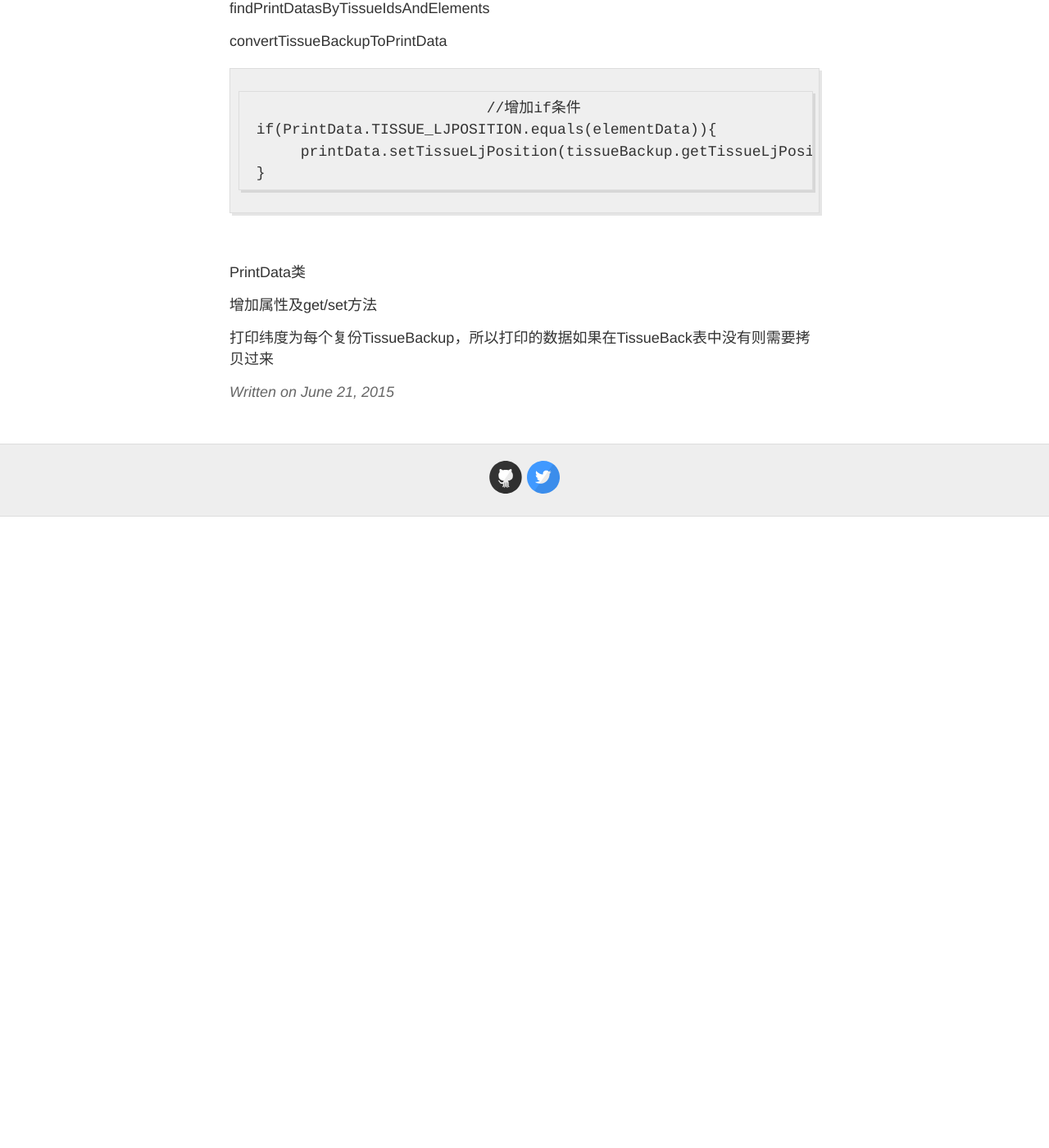
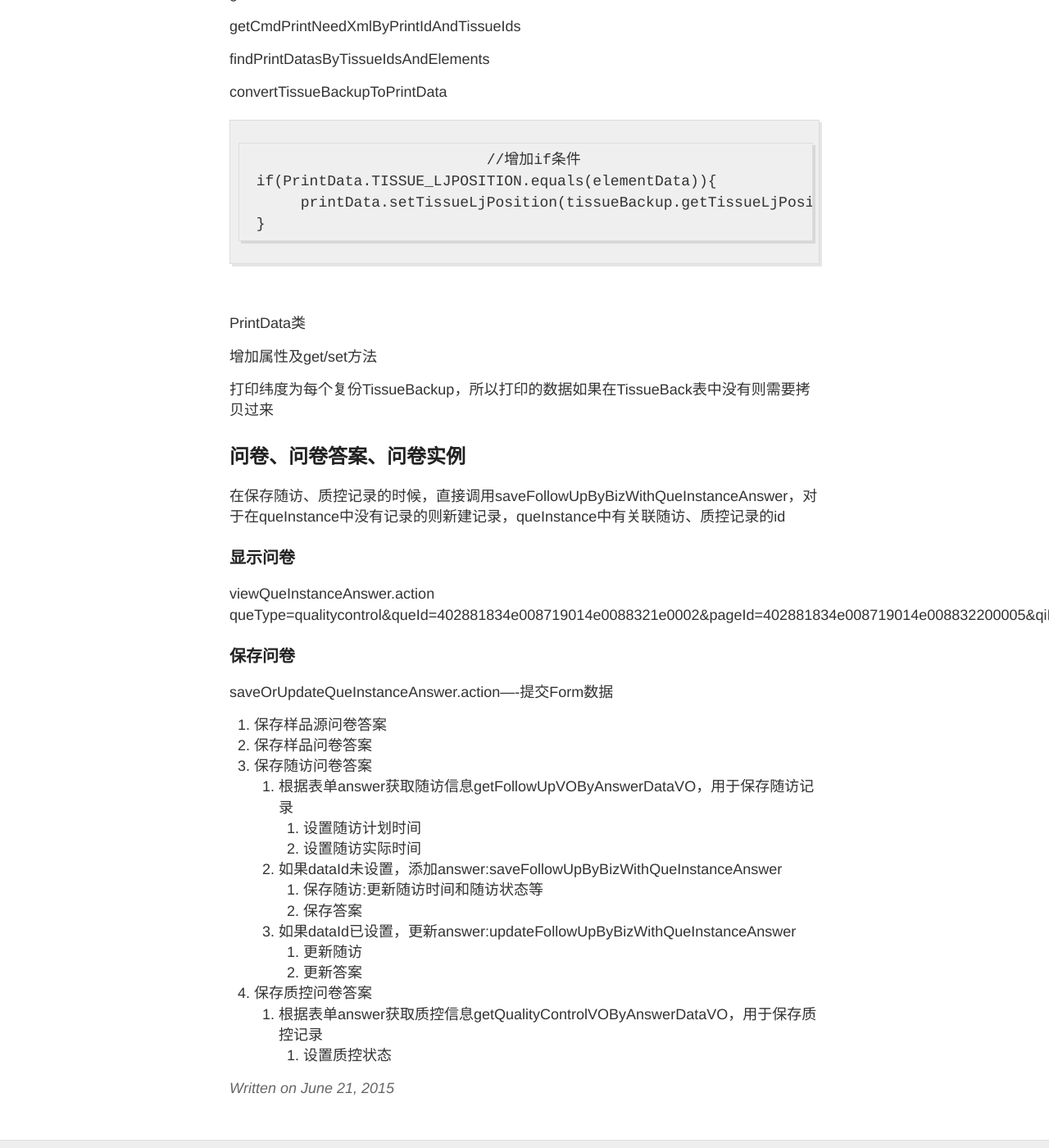
Before and after one commit to pythonlouvre/wxzx, a Jekyll site: the page built from _posts/2015-06-21-业务逻辑代码分析.md, in a window 1280 px wide and 1400 px high, scrolled down 28262 px. Shown: the whole window at 82% size. Built offline with Jekyll 4.4.1, drawn with Linux system fonts in a browser that asks for light colours; Markdown is read by kramdown in place of the engine named in the settings; before the commit the page ends 28892 px from its top, so only the background shows below that; some of the changed text lies outside the part shown.

```diff
--- a/_posts/2015-06-21-业务逻辑代码分析.md
+++ b/_posts/2015-06-21-业务逻辑代码分析.md
@@ -516,12 +516,15 @@ queId:4028940e40dda74f0140ddcb6f48054f
 2. qiId不为空
 	1. 根据qiId从cache中获取对象并转化为AnserCache
 	2. 如果缓存没有命中，新建AnswerCache
-	3. 根据qiId和pageId从数据库重新获取answer列表
-		1.
+	3. 根据qiId和pageId从数据库重新获取answer列表:findAnswerListByQiIdAndPageId
+		1. 根据qiId从que_instance表中查询对应问卷实例
+		2. 根据问卷实例的不同分别设置dataId和dataType
+		3. 根据page_id查询composite_location表获取所有组件的位置列表
+		4. 根据qiId和pageId从answer表中获取answer列表
+		5. 根据问题的不同类型设置answer的值并添加至answer列表中
 	4. 更新cache中的answerCache对象
 	5. 讲answer列表转化为JSON数组
-#### 保存样品
-saveOrUpdateQueInstanceAnswer.action----提交Form数据
+
 #### 重复获取问卷页面和获取问卷页面数据
 ## 入库单明细查询
 
@@ -1096,3 +1099,30 @@ PrintData类
 增加属性及get/set方法
 
 打印纬度为每个复份TissueBackup，所以打印的数据如果在TissueBack表中没有则需要拷贝过来
+
+
+
+## 问卷、问卷答案、问卷实例
+在保存随访、质控记录的时候，直接调用saveFollowUpByBizWithQueInstanceAnswer，对于在queInstance中没有记录的则新建记录，queInstance中有关联随访、质控记录的id
+
+### 显示问卷
+viewQueInstanceAnswer.action
+queType=qualitycontrol&queId=402881834e008719014e0088321e0002&pageId=402881834e008719014e008832200005&qiId=402894034b1477d9014b147878360002
+
+### 保存问卷
+saveOrUpdateQueInstanceAnswer.action----提交Form数据
+1. 保存样品源问卷答案
+2. 保存样品问卷答案
+3. 保存随访问卷答案
+	1. 根据表单answer获取随访信息getFollowUpVOByAnswerDataVO，用于保存随访记录
+		1. 设置随访计划时间
+		2. 设置随访实际时间
+	2. 如果dataId未设置，添加answer:saveFollowUpByBizWithQueInstanceAnswer
+		1. 保存随访:更新随访时间和随访状态等
+		2. 保存答案
+	3. 如果dataId已设置，更新answer:updateFollowUpByBizWithQueInstanceAnswer
+		1. 更新随访
+		2. 更新答案
+4. 保存质控问卷答案
+	1. 根据表单answer获取质控信息getQualityControlVOByAnswerDataVO，用于保存质控记录
+		1. 设置质控状态
```
Also changed, not shown: _posts/2015-06-21-EasyUI及前端相关技术点.md (+24 -0 lines), _posts/2015-06-21-配置文件、权限控制、命名规范、目录结构、工具包及与定义说明.md (+0 -1 lines), _posts/2015-07-06-Javasript变量、作用域和内存问题.md (added, +317 -0 lines).
